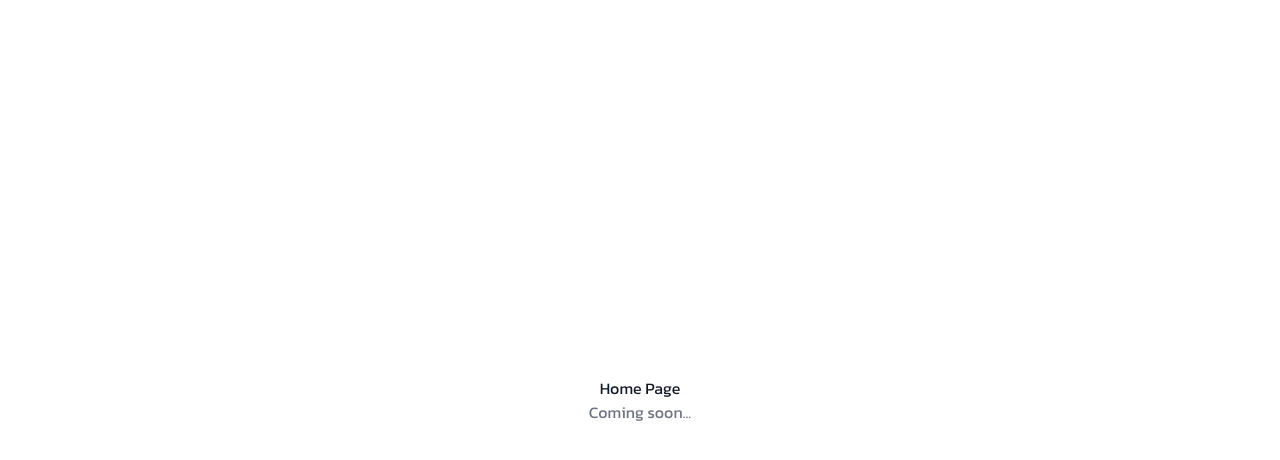
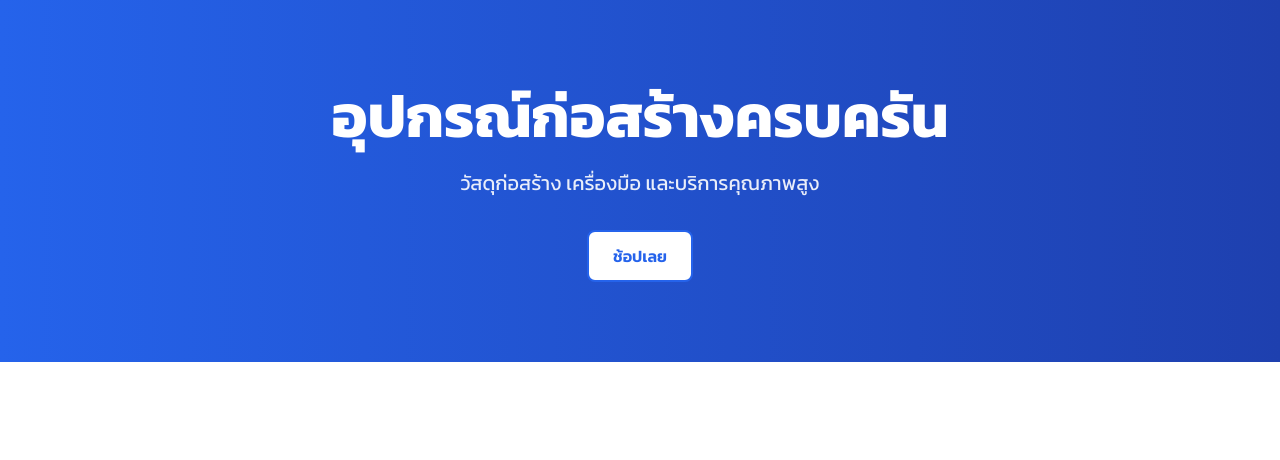
Before and after one commit to ratchaphong/buildmart-frontend, a Next.js app: page / in a window 1280 px wide. Shown: the top 460 px of the page. Built offline with nearby package versions, Linux system fonts and the light colour scheme.

Commit message:
แก้ไขหน้าแรก

```diff
--- /dev/null
+++ b/app/(main)/homepage.css
@@ -0,0 +1,34 @@
+@layer components {
+  /* Homepage Container */
+  .homepage-container {
+    min-height: 100vh;
+    background-color: var(--background);
+  }
+
+  /* Hero Section */
+  .hero-section {
+    color: var(--text-white);
+    padding: 5rem 0;
+    text-align: center;
+    background: linear-gradient(to right, var(--primary), var(--primary-dark));
+  }
+
+  .hero-content {
+    max-width: 80rem;
+    margin: 0 auto;
+    padding: 0 2rem;
+  }
+
+  .hero-title {
+    font-size: 3.75rem;
+    font-weight: 700;
+    margin-bottom: 1rem;
+    line-height: 1.2;
+  }
+
+  .hero-subtitle {
+    font-size: 1.25rem;
+    margin-bottom: 2rem;
+    opacity: 0.9;
+  }
+}
--- a/app/(main)/page.tsx
+++ b/app/(main)/page.tsx
@@ -1,20 +1,26 @@
 "use client";
 
 import { useHomePage } from "./useHomePage";
+import "./homepage.css";
 
 export default function HomePage() {
   const { categories, featuredProducts, services, handleCalculateMaterials } =
     useHomePage();
 
   return (
-    <div
-      className="min-h-screen flex items-center justify-center"
-      style={{ backgroundColor: "var(--background)" }}
-    >
-      <div className="text-center">
-        <h1 style={{ color: "var(--text-primary)" }}>Home Page</h1>
-        <p style={{ color: "var(--text-secondary)" }}>Coming soon...</p>
-      </div>
+    <div className="homepage-container">
+      {/* Hero Section */}
+      <section className="hero-section">
+        <div className="hero-content">
+          <h1 className="hero-title">อุปกรณ์ก่อสร้างครบครัน</h1>
+          <p className="hero-subtitle">
+            วัสดุก่อสร้าง เครื่องมือ และบริการคุณภาพสูง
+          </p>
+          <button className="btn-secondary">ช้อปเลย</button>
+        </div>
+      </section>
+
+      {/* Rest of your content */}
     </div>
   );
 }
--- a/app/globals.css
+++ b/app/globals.css
@@ -146,9 +146,10 @@ body {
 
   /* Button Secondary */
   .btn-secondary {
-    @apply border-2 bg-transparent;
+    @apply border-2;
     border-color: var(--primary);
     color: var(--primary);
+    background-color: var(--bg-white);
   }
 
   .btn-secondary:hover {
```
